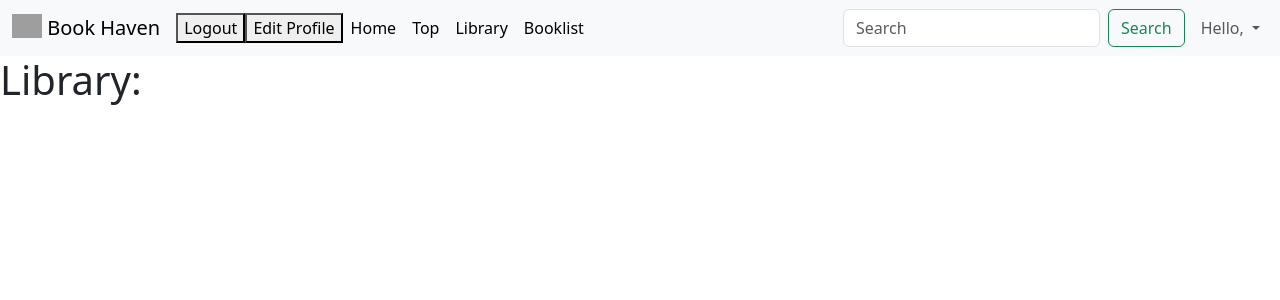
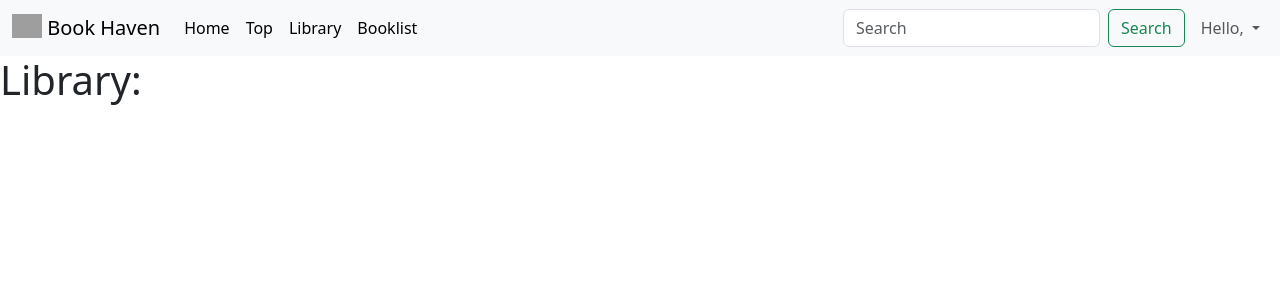
Before and after one commit to alfian-f/BookHaven, a Django app: page /library/ in a window 1280 px wide. Shown: the top 300 px of the page. Run offline with Django 4.2, Linux system fonts and the light colour scheme; grey boxes are pictures that could not be loaded.

Commit message:
Moved Logout & Edit profile buttons to the dropdown menu.

```diff
--- a/templates/navbar.html
+++ b/templates/navbar.html
@@ -2,16 +2,6 @@
     <div class="container-fluid">
         <a class="navbar-brand" href="#"><img src="https://i.imgur.com/M3JXpkW.png?1" alt="Logo" width="30" height="24" class="d-inline-block align-text-top">
             Book Haven
-        </a>
-        <a href="{% url 'main:logout' %}">
-            <button>
-                Logout
-            </button>
-        </a>
-        <a href="{% url 'main:edit' %}">
-            <button>
-                Edit Profile
-            </button>
         </a>
         <button class="navbar-toggler" type="button" data-bs-toggle="collapse" data-bs-target="#navbarTogglerDemo02" aria-controls="navbarTogglerDemo02" aria-expanded="false" aria-label="Toggle navigation">
             <span class="navbar-toggler-icon"></span>
@@ -41,9 +31,9 @@
                 </a>
                 <ul class="dropdown-menu dropdown-menu-end">
                     <li><a class="dropdown-item" href="#">Account</a></li>
-                    <li><a class="dropdown-item" href="#">Another action</a></li>
+                    <li><a class="dropdown-item" href="{% url 'main:edit' %}">Edit Profile</a></li>
                     <li><hr class="dropdown-divider"></li>
-                    <li><a class="dropdown-item" href="#">Logout (if logged in)</a></li>
+                    <li><a class="dropdown-item" href="{% url 'main:logout' %}">Logout</a></li>
                 </ul>
             </li>
         </div>
```
